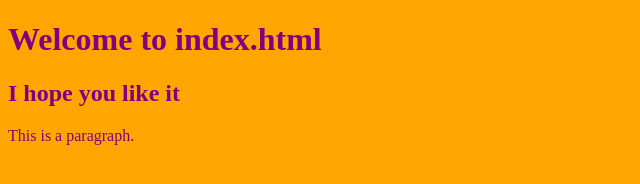
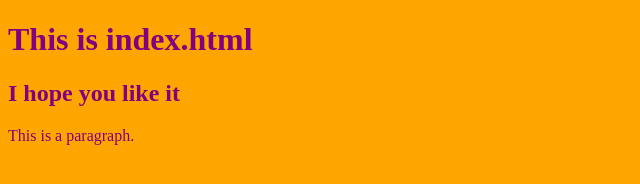
Before and after one commit to girlcodeakl/nodestart, a plain HTML site: page public/index.html in a window 1280 px wide. Shown: the whole page, without its empty margins (0-640 px from the left). Drawn offline with Linux system fonts and the light colour scheme.

Commit message:
Update index.html

```diff
--- a/public/index.html
+++ b/public/index.html
@@ -10,7 +10,7 @@
     </style>
   </head>
   <body>
-      <h1>Welcome to index.html</h1>
+      <h1>This is index.html</h1>
       <h2>I hope you like it</h2>
       <p>This is a paragraph.</p>
   </body>
```
